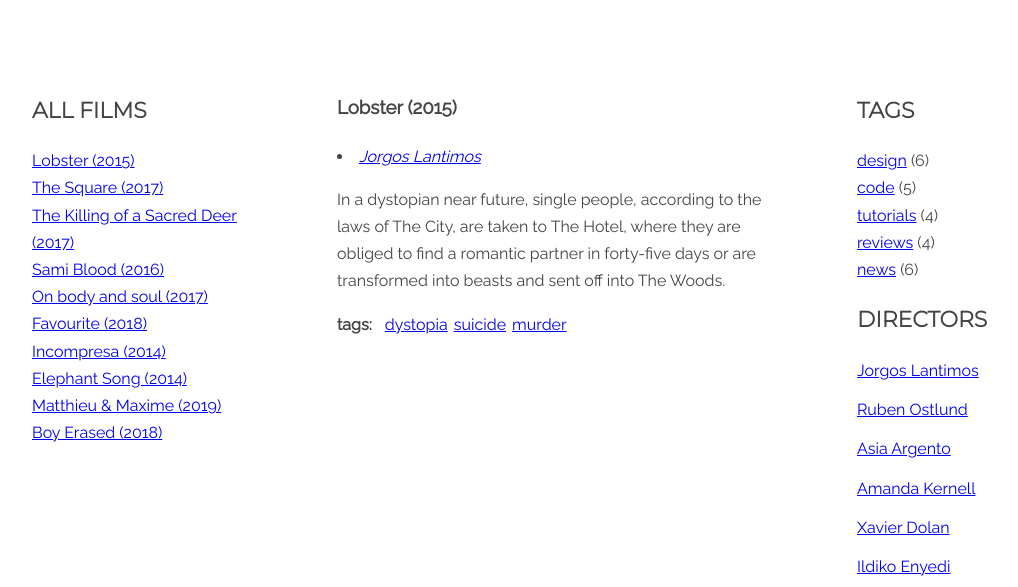
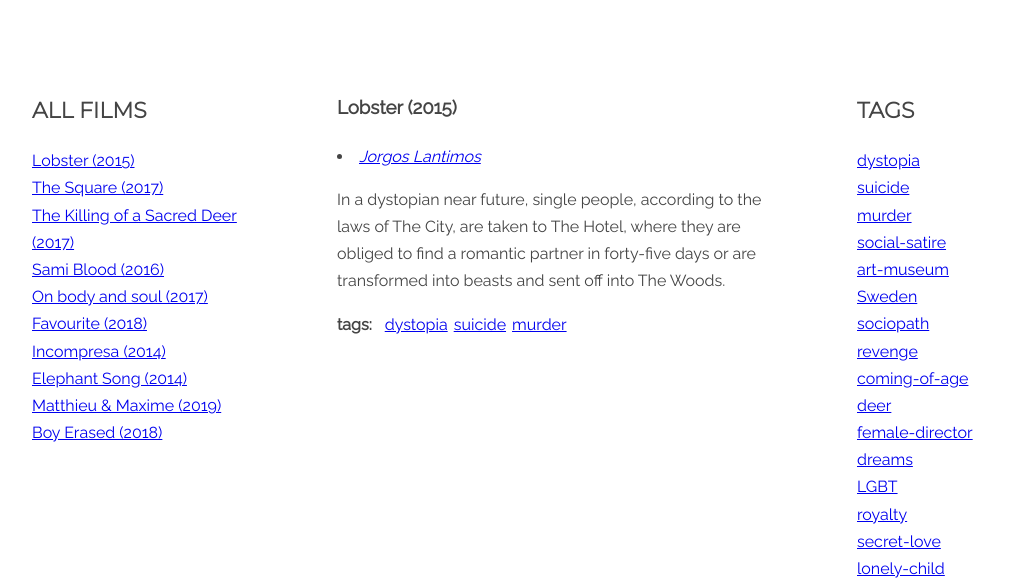
Before and after one commit to ibibibibi/javascript-blog, a website: page index.html in a window 1280 px wide. Shown: the part 210-797 px from the top of the page, without its empty margins (88-1106 px from the left). Drawn offline with Linux system fonts and the light colour scheme.

Commit message:
JA generate list of tags on the right sidebar

```diff
--- a/index.html
+++ b/index.html
@@ -142,11 +142,6 @@
         <aside class="sidebar">
           <h2 class="section-title">tags</h2>
           <ul class="list tags">
-            <li><a href="#">design</a> <span>(6)</span></li>
-            <li><a href="#">code</a> <span>(5)</span></li>
-            <li><a href="#">tutorials</a> <span>(4)</span></li>
-            <li><a href="#">reviews</a> <span>(4)</span></li>
-            <li><a href="#">news</a> <span>(6)</span></li>
           </ul>
           <h2 class="section-title">Directors</h2>
           <ul class="list authors">
--- a/js/script.js
+++ b/js/script.js
@@ -50,7 +50,8 @@ const optFilmSelector = '.film',
   optTitleListSelector = '.titles',
   optFilmTagsSelector = '.film-tags .list',
   optFilmAuthorsSelector = '.film .film-author',
-  optAuthorsListSelector = '.authors.list';
+  optAuthorsListSelector = '.authors.list',
+  optTagsListSelector = '.tags .list';
 
 function generateTitleLinks(customSelector = ''){
 
@@ -105,6 +106,11 @@ const links = document.querySelectorAll('.titles a');
 /* GENERATING TAGS*/
 
 function generateTags(){
+
+  /* [NEW] create a new variable allTags with an empty array */
+
+  let allTags = [];
+
   /* find all articles */
 
     const films = document.querySelectorAll(optFilmSelector);
@@ -148,8 +154,26 @@ function generateTags(){
         html = html + linkHTML;
         // console.log(html);
 
+        /* [NEW] check if this link is NOT already in allTags */
+
+          if(allTags.indexOf(linkHTML) == -1){
+
+          /* [NEW] add generated code to allTags array */
+
+            allTags.push(linkHTML);
+        }
+
       /* END LOOP: for each tag */
       }
+
+      /* [NEW] find list of tags in right column */
+
+        const tagList = document.querySelector('.tags');
+
+      /* [NEW] add html from allTags to tagList */
+
+        tagList.innerHTML = allTags.join(' ');
+
       /* insert HTML of all the links into the tags wrapper */
 
         tagsWrapper.innerHTML = html;
```
